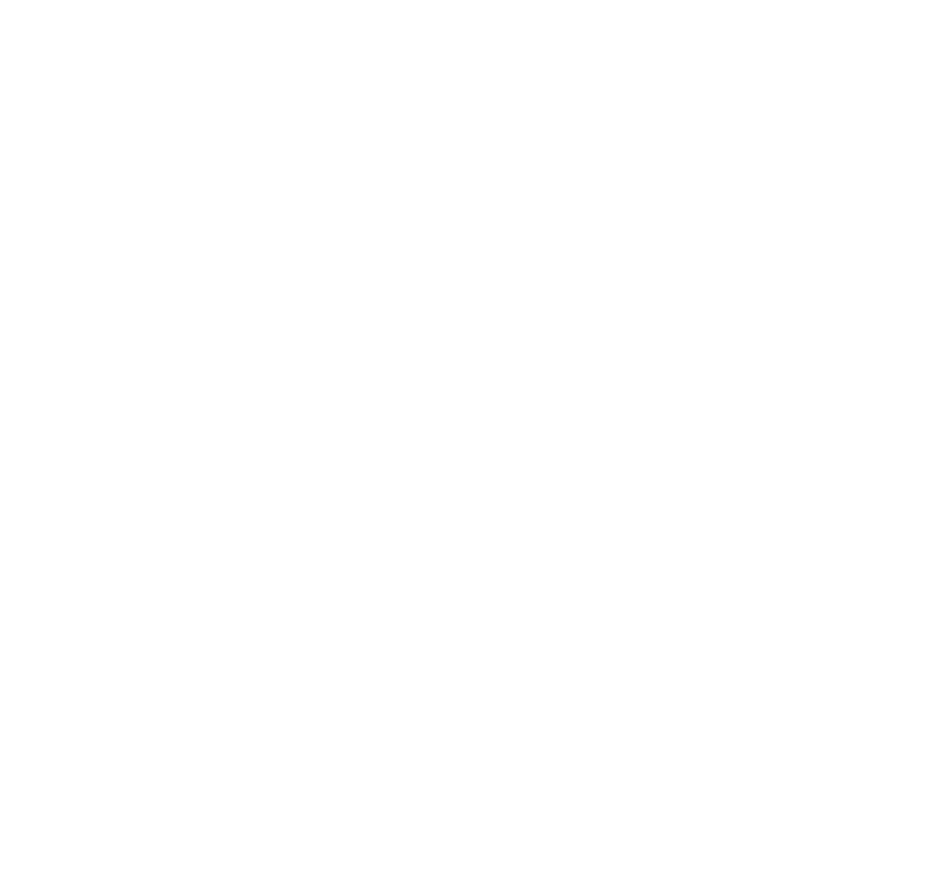
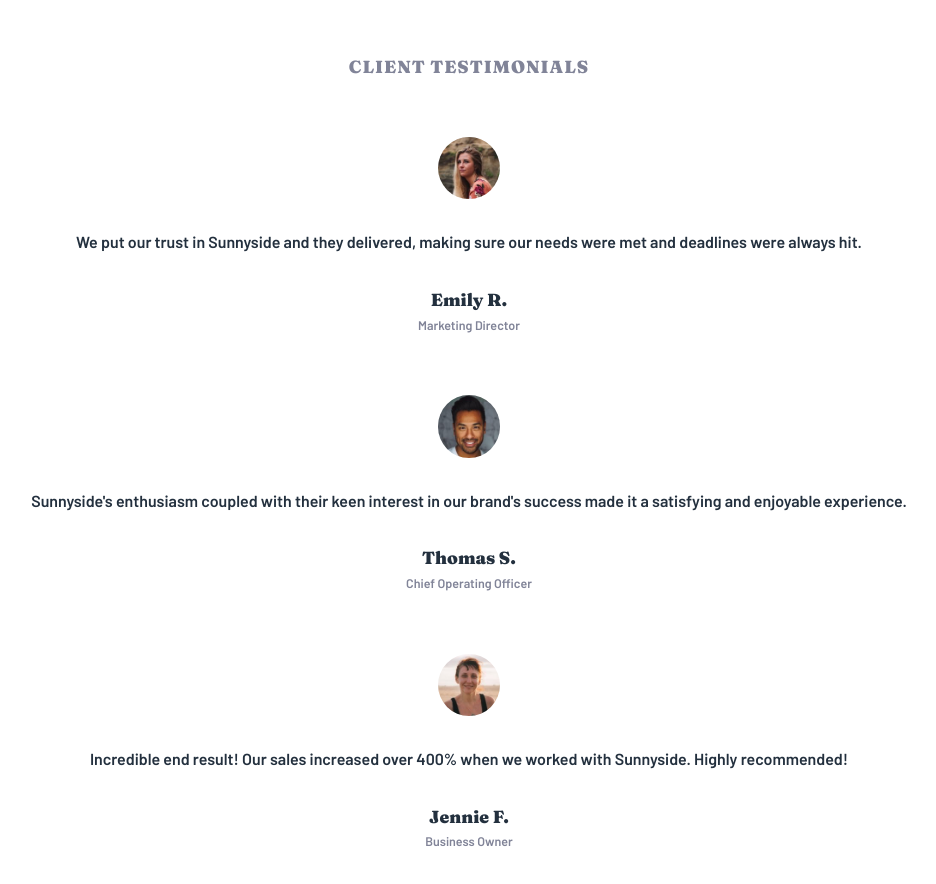
Before and after one commit to skyv26/Sunnyside-agency-landing-page, a React (Vite) app: page / in a window 1280 px wide. Shown: the part 7640-8524 px from the top of the page, without its empty margins (171-1107 px from the left). Before the commit the page ends 7632 px from the top, so only its background shows below. Built offline with nearby package versions, Linux system fonts and the light colour scheme.

Commit message:
Implement the `testimonials` section

```diff
--- a/src/App.jsx
+++ b/src/App.jsx
@@ -2,12 +2,14 @@
 import Header from './components/Header/Header';
 import HeroBanner from './components/HeroBanner/HeroBanner';
 import Feature from './components/Feature/Feature';
+import Testimonial from './components/Testimonial/Testimonial';
 
 const App = () => (
   <>
     <Header />
     <HeroBanner />
     <Feature />
+    <Testimonial />
   </>
 );
 
--- a/src/components/Testimonial/Testimonial.jsx
+++ b/src/components/Testimonial/Testimonial.jsx
@@ -27,6 +27,28 @@
         <Designation>Marketing Director</Designation>
       </Name>
     </Card>
+    <Card>
+      <Image src={Thomas} alt="Emily R." />
+      <Feedback>
+        Sunnyside&apos;s enthusiasm coupled with their keen interest in our
+        brand&apos;s success made it a satisfying and enjoyable experience.
+      </Feedback>
+      <Name>
+        Thomas S.
+        <Designation>Chief Operating Officer</Designation>
+      </Name>
+    </Card>
+    <Card>
+      <Image src={Jennie} alt="Emily R." />
+      <Feedback>
+        Incredible end result! Our sales increased over 400%
+        when we worked with Sunnyside. Highly recommended!
+      </Feedback>
+      <Name>
+        Jennie F.
+        <Designation>Business Owner</Designation>
+      </Name>
+    </Card>
   </TestimonialContainer>
 );
 export default Testimonial;
--- a/src/components/Testimonial/Testimonial.styled.jsx
+++ b/src/components/Testimonial/Testimonial.styled.jsx
@@ -1,23 +1,58 @@
 import styled from 'styled-components';
 
 export const TestimonialContainer = styled.div`
+  display: flex;
+  flex-direction: column;
+  text-align: center;
+  align-items: center;
+  padding: 8vh 8vw;
+  gap: 6rem;
 `;
 
 export const Heading = styled.h2`
+  text-transform: uppercase;
+  font-family: var(--fraunces);
+  font-weight: 900;
+  letter-spacing: 1px;
+  font-size: 1.75rem;
+  color: hsl(232, 10%, 55%);
 `;
 
 export const Card = styled.div`
+  display: flex;
+  flex-direction: column;
+  align-items: center;
+  gap: 3rem;
 `;
 
 export const Image = styled.img`
-
+  width: 6.25rem;
+  height: 6.25rem;
+  object-fit: cover;
+  object-position: top;
+  border-radius: 50%;
 `;
 
 export const Feedback = styled.p`
+  font-size: 1.6rem;
+  font-family: var(--barlow);
+  font-weight: 600;
+  color: hsl(212, 27%, 19%);
+  line-height: 1.65;
 `;
 
 export const Name = styled(Feedback)`
+  font-size: 1.75rem;
+  font-family: var(--fraunces);
+  font-weight: 900;
+  color: hsl(212, 27%, 19%);
 `;
 
 export const Designation = styled.span`
+  display: block;
+  font-size: 1.25rem;
+  font-family: var(--barlow);
+  font-weight: 600;
+  color: hsl(232, 10%, 55%);
+
 `;
```
